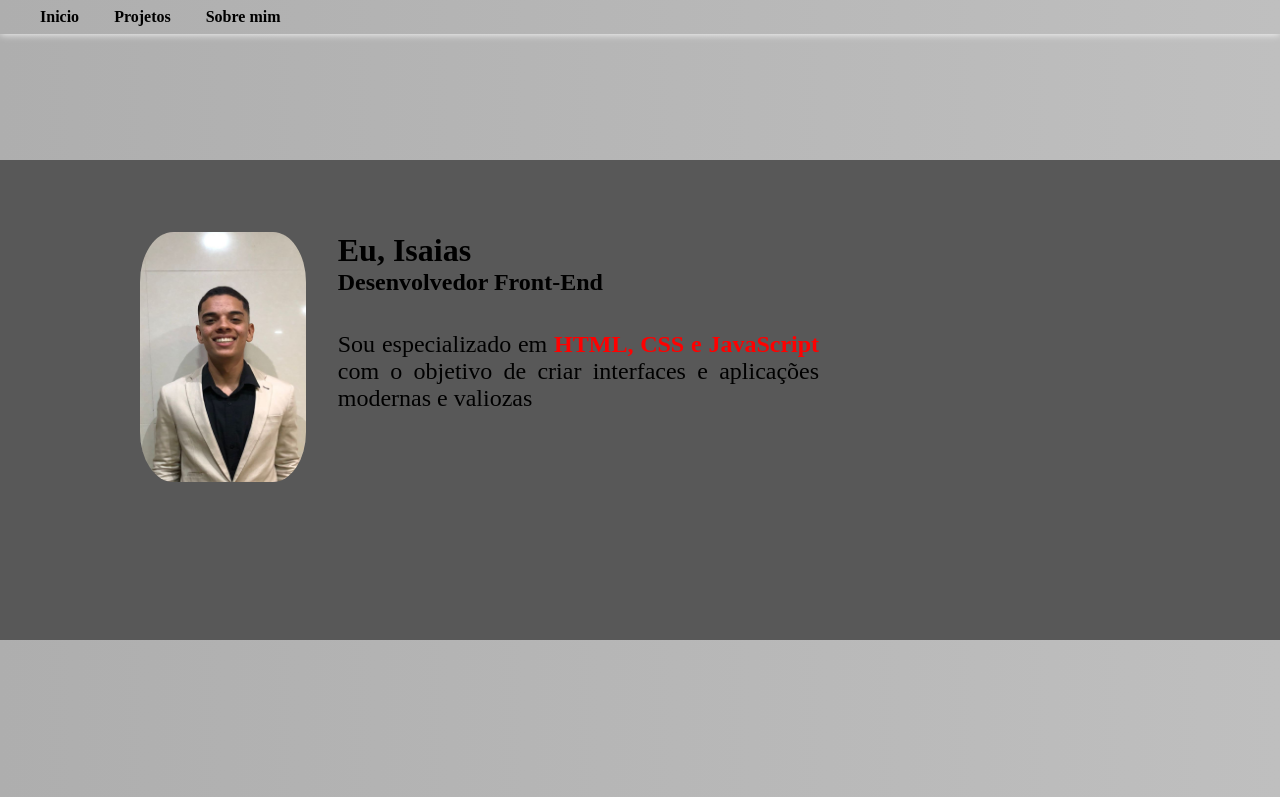
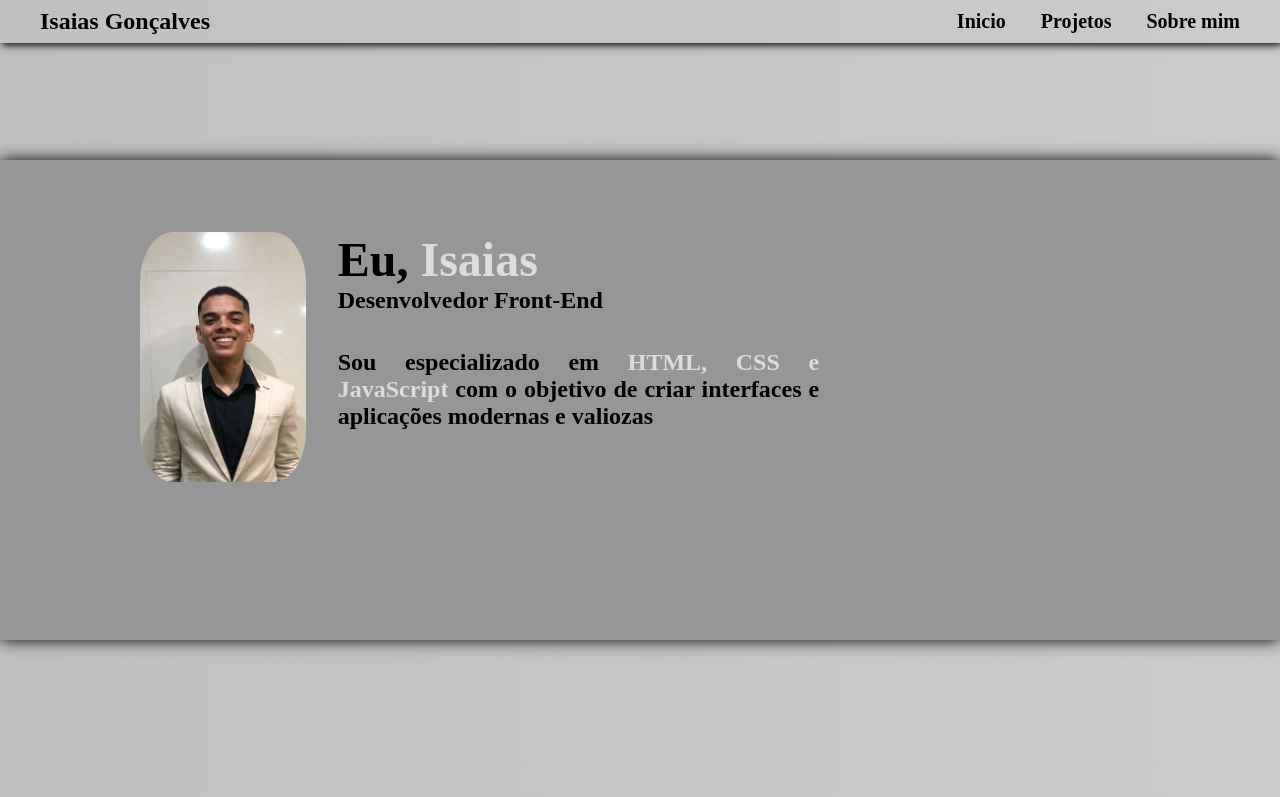
Before and after one commit to IsaiasZaza/projeto, a plain HTML site: page joaoproject/index.html in a window 1280 px wide. Shown: the top 797 px of the page. Drawn offline with Linux system fonts and the light colour scheme.

Commit message:
commit portifolio
design body

```diff
--- a/joaoproject/index.html
+++ b/joaoproject/index.html
@@ -14,6 +14,7 @@
         <title>Portifolio</title>
     </head>
     <nav id="menu">
+            <h1>Isaias Gonçalves</h1>
         <ul>
             <a href="">Inicio</a>
             <a href="">Projetos</a>
@@ -28,7 +29,7 @@
                     <div id="perfil">
                         <img src="IMG-20230621-WA0014.jpg" alt="">
                         <div id="desc">
-                            <h1>Eu, Isaias</h1>
+                            <h1>Eu, <strong>Isaias</strong></h1>
                             <h2>Desenvolvedor Front-End</h2>
 
                             <p>Sou especializado em <strong>HTML, CSS e JavaScript</strong> com o objetivo de
--- a/joaoproject/style.css
+++ b/joaoproject/style.css
@@ -6,12 +6,13 @@
 
 #menu {
     display: flex;
-    justify-content: flex-start;
-    padding: 8px 8px 8px 40px;
+    justify-content: space-between;
+    padding: 8px 40px 8px 40px;
     position: fixed;
     width: 100%;
     z-index: 999;
-    box-shadow: 0px 0px 8px white;
+    box-shadow: 2px 2px 8px black;
+    align-items: center;
 }
 
 #menu ul {
@@ -23,6 +24,7 @@
     color: rgb(0, 0, 0);
     font-weight: bold;
     text-decoration: none;
+    font-size: 2.5vh;
 }
 
 #menu a:hover {
@@ -32,9 +34,9 @@
 .box-shadow, main {
     width: 100%;
     height: 100vh;
-    background-image: linear-gradient(to left, rgb(191, 191, 191), rgb(106, 106, 106));
+    background-image: linear-gradient(to left, #DCDCDC, #A9A9A9);
     background-size: 500%, 100%;
-    animation: degrade-animado 5s infinite alternate;
+    animation: degrade-animado 3s infinite alternate;
     z-index: -1;
 }
 
@@ -49,13 +51,13 @@
 }
 
 #container {
-    background-color: rgb(88, 88, 88);
-    z-index: 10;
+    background-color: #969696;
     width: 100%;
     height: 60vh;
     margin: 0 auto;
     position: relative;
     top: 20%;
+    box-shadow: 0px 0px 16px black;
 }
 
 #cont {
@@ -70,23 +72,26 @@
     justify-content: flex-end
 }
 
-#perfil {
+#perfil{
     display: flex;
 }
 
-#perfil img {
+#perfil img{
     display: flex;
     width: 200px;
     height: 250px;
     border-radius: 20%;
 }
-
-#perfil p {
+#perfil h1{
+    font-size: 6vh;
+}
+#perfil p{
     text-align: justify;
     width: 60%;
     font-size: 3vh;
     align-self: center;
     padding-top: 35px;
+    font-weight: bold;
 }
 
 #desc {
@@ -95,7 +100,7 @@
     padding-left: 2rem;
 }
 strong{
-    color: red;
+    color: 	#DCDCDC;
 }
 #projetos{
    display: flex;
```
